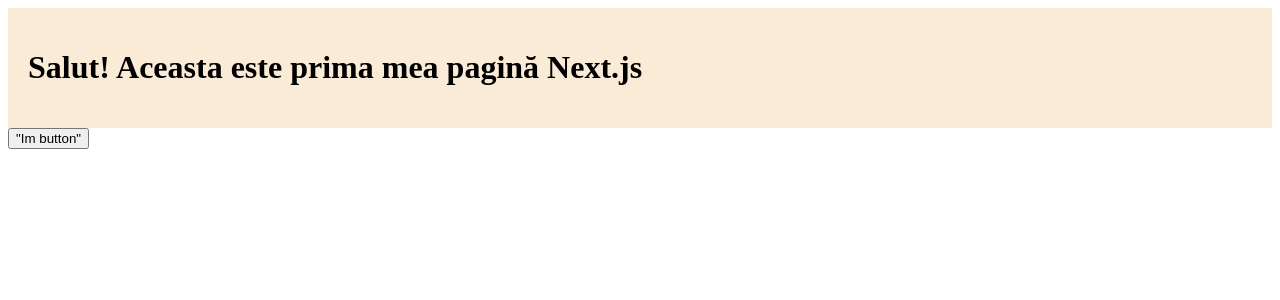
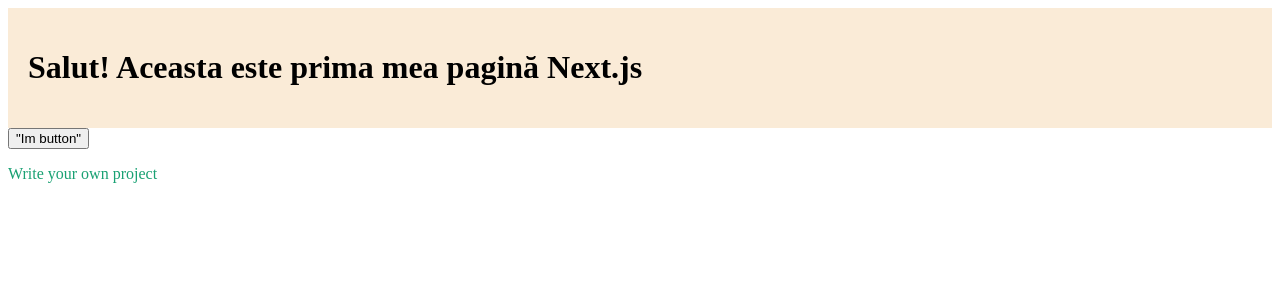
Before and after one commit to lordsky666/NextJs, a Next.js app: page / in a window 1280 px wide. Shown: the top 300 px of the page. Built offline with nearby package versions, Linux system fonts and the light colour scheme.

Commit message:
Aduagare text

```diff
--- a/app/globals.css
+++ b/app/globals.css
@@ -2,3 +2,7 @@
   background-color: antiquewhite;
   padding: 20px;
 }
+
+.Describe{
+  color: rgb(25, 161, 115);
+}
--- a/app/page.tsx
+++ b/app/page.tsx
@@ -8,6 +8,13 @@ export default function Home() {
       <div>
         <button>"Im button"</button>
       </div>
+
+      <div className="Describe">
+        <p>Write your own project</p>
+      </div>
+
+
+
     </div>
 
   );
```
